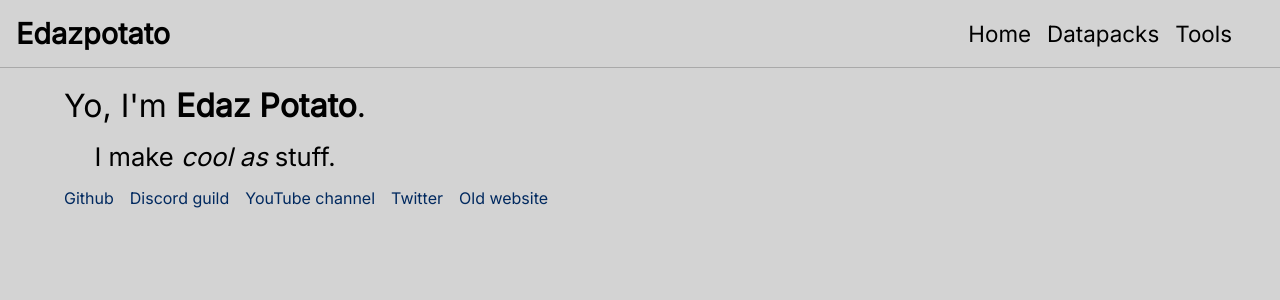
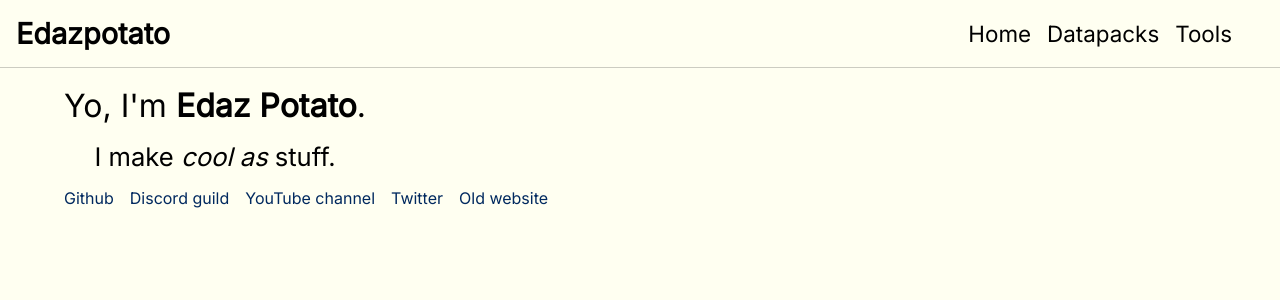
Before and after one commit to edazpotato/edaz.codes, a Next.js app: page / in a window 1280 px wide. Shown: the top 300 px of the page. Built offline with nearby package versions, Linux system fonts and the light colour scheme.

Commit message:
changed background colour

```diff
--- a/styles/globals.css
+++ b/styles/globals.css
@@ -1,5 +1,5 @@
 :root {
-	--background-colour: #D3D3D3;
+	--background-colour: #FFFFF1;
 	--link-colour: #01295F;
 	--text-colour: #000000;
 	--shadow-colour: rgba(0, 0, 0, 0.2);
```
